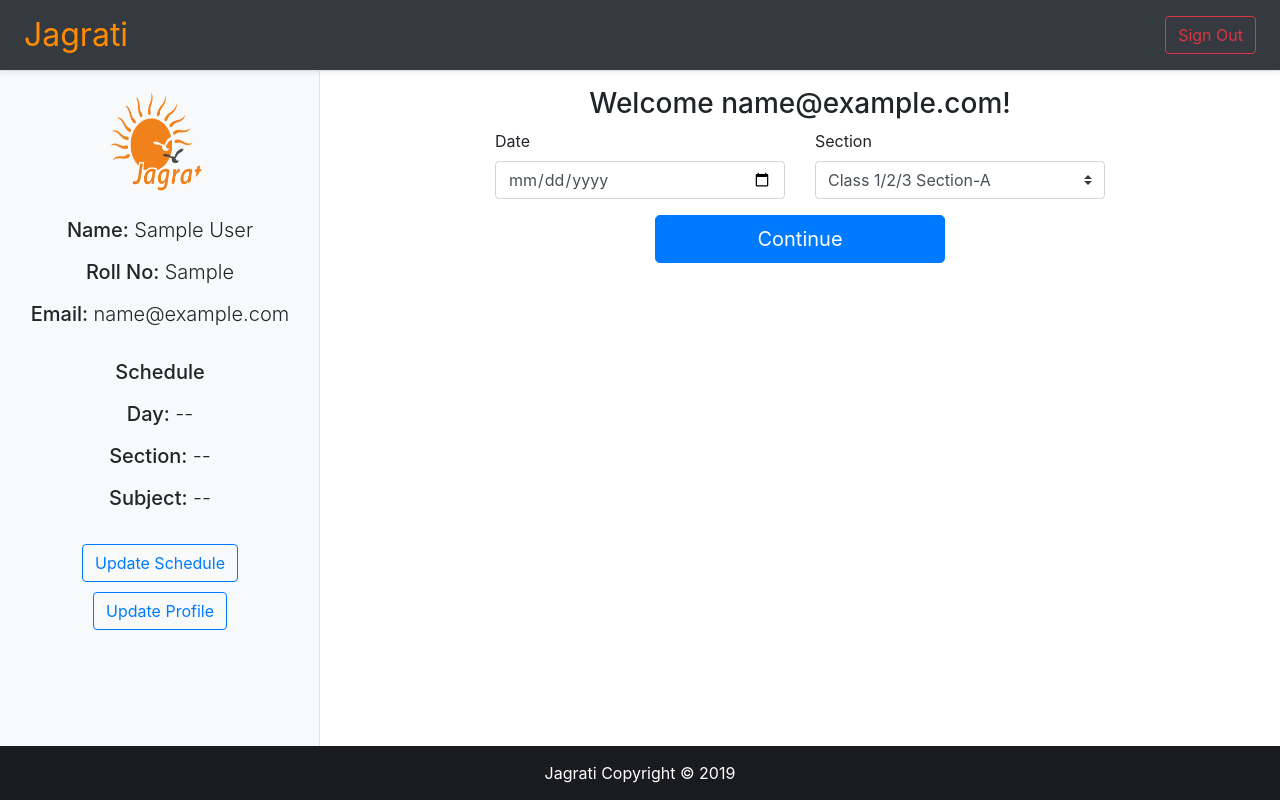
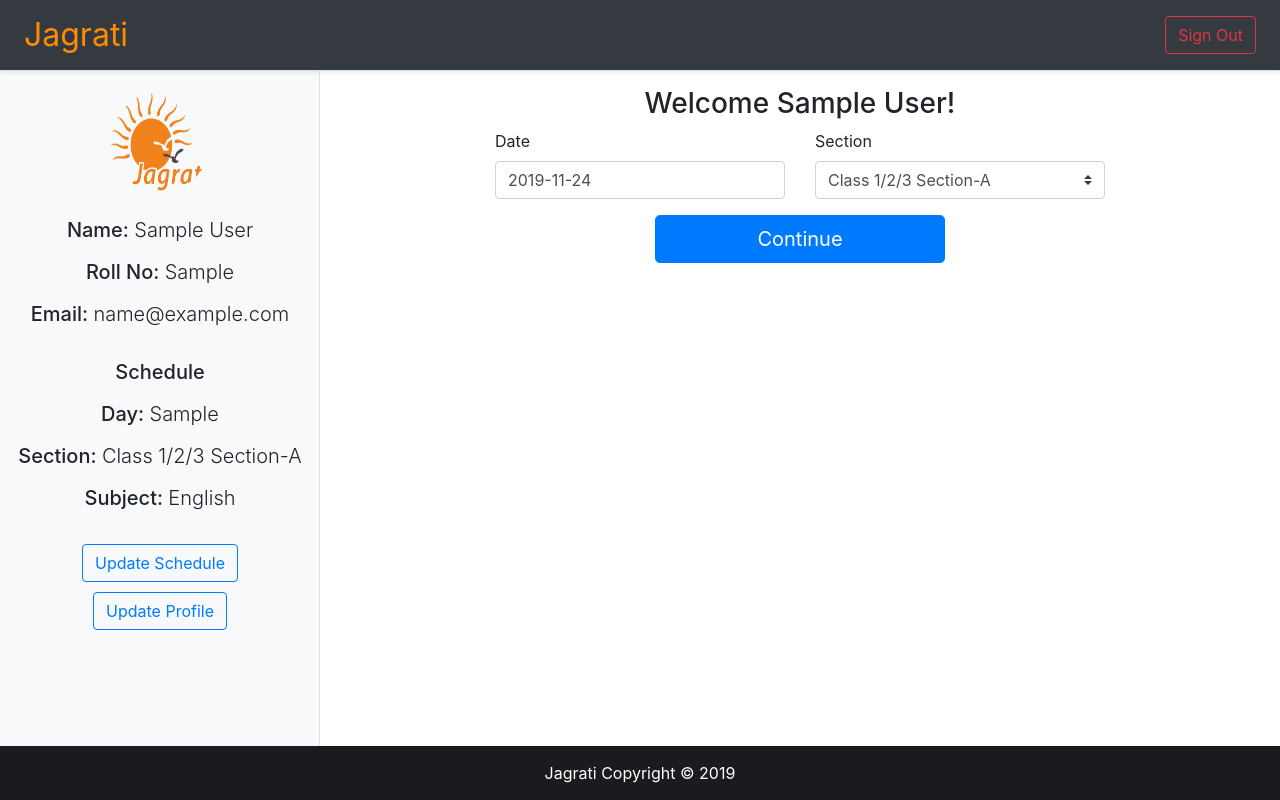
Before and after one commit to garg3133/JagratiWebApp, a Django app: page /dashboard/ in a window 1280 px wide. Run offline with Django 3.2, Linux system fonts and the light colour scheme; a user stored in the database is signed in; tables that the repository leaves empty hold one stand-in row (values such as "Sample post"); some libraries are stand-ins or nearby versions.

Commit message:
main dash completed

```diff
--- a/Jagrati/home/context_processors.py
+++ b/Jagrati/home/context_processors.py
@@ -7,7 +7,7 @@
 	Student_attended_on,
 	Calendar,
 	Schedule,
-	cw_hw,
+	Cw_hw,
 )
 
 def database_context(request):
--- a/Jagrati/home/views.py
+++ b/Jagrati/home/views.py
@@ -1,8 +1,18 @@
 from django.shortcuts import render, redirect
 from django.contrib.auth.decorators import login_required
-from .models import Volunteer, Schedule, Volunteer_schedule
+from .models import(
+	Volunteer,
+	Student,
+	Schedule,
+	Volunteer_schedule,
+	Student_schedule,
+	Cw_hw,
+	Calendar,
+	Volunteer_attended_on,
+	Student_attended_on,
+)
 from django.http import HttpResponse
-import datetime
+from datetime import datetime, date
 
 # Create your views here.
 def index(request):
@@ -19,10 +29,107 @@
 
 		if request.method == 'POST':
 			if request.POST.get('submit') == 'class-info':
+				class_info_date_str		= request.POST['class-info-date']
+				class_info_section		= request.POST['class-info-section']
+
+				class_info_date = datetime.strptime(class_info_date_str, '%Y-%m-%d').date()
+				class_info_day = class_info_date.strftime("%A")
+
+				calendar = Calendar.objects.filter(date = class_info_date)
+				if calendar.exists():
+					if calendar[0].class_scheduled is True:
+						schedule = Schedule.objects.filter(day = class_info_day, section = class_info_section)
+						if schedule.exists():
+							if class_info_date > date.today():
+								students_attended = "Not yet updated!"
+							else:
+								students_attended = Student_attended_on.objects.filter(date = calendar[0])
+								if class_info_date == date.today() and not students_attended.exists():
+									students_attended = "Not yet updated!"
+								elif not students_attended.exists():
+									students_attended = "No student present."
+							cw_hw = Cw_hw.objects.filter(date = class_info_date, section = schedule[0])
+							if cw_hw.exists():
+								context = {
+									'schedule' : schedule,
+									'students_attended' : students_attended,
+									'cw_hw' : cw_hw[0],
+									'selected_date' : class_info_date,
+									'selected_schedule' : class_info_section,
+									'choices': Schedule.SECTION,
+								}
+								return render(request, 'home/dashboard.html', context)
+							else:
+								context = {
+									'schedule' : schedule,
+									'students_attended' : students_attended,
+									'cw_hw' : {
+										'cw' : "Not yet updated!",
+										'hw' : "Not yet updated!",
+									},
+									'selected_date' : class_info_date,
+									'selected_schedule' : class_info_section,
+									'choices': Schedule.SECTION,
+								}
+								return render(request, 'home/dashboard.html', context)
+						else:
+							context = {
+								'no_schedule_found' : "yup!",
+								'selected_date' : class_info_date,
+								'selected_schedule' : class_info_section,
+								'choices': Schedule.SECTION,
+							}
+							return render(request, 'home/dashboard.html', context)  # The chosen section is not taught on the chosen day
+					else:
+						context = {
+							'calendar' : calendar[0],
+							'no_class_scheduled' : "haan",
+							'selected_date' : class_info_date,
+							'selected_schedule' : class_info_section,
+							'choices': Schedule.SECTION,
+						}
+						return render(request, 'home/dashboard.html', context)
+				else:
+					context = {
+						'no_class_found' : "bilkul_nhi",
+						'selected_date' : class_info_date,
+						'selected_schedule' : class_info_section,
+						'choices': Schedule.SECTION,
+					}
+					return render(request, 'home/dashboard.html', context)
+			elif request.POST.get('submit') == 'update-profile':
+				roll_no         = request.POST['roll_no']
+				first_name      = request.POST['first_name']
+				last_name       = request.POST['last_name']
+				gender          = request.POST['gender']
+				alt_email       = request.POST['alt_email']
+				batch           = request.POST['batch']
+				programme       = request.POST['programme']
+				street_address1 = request.POST['street_address1']
+				street_address2 = request.POST['street_address2']
+				pincode         = request.POST['pincode']
+				city            = request.POST['city']
+				state           = request.POST['state']
+				dob             = request.POST['dob']
+				contact_no      = request.POST['contact_no']
+
+				if roll_no:
+					if Volunteer.objects.get(email = request.user).roll_no != roll_no:
+						volun = Volunteer.objects.get(email = request.user)
+						volun.roll_no = roll_no
+						volun.save()
+					else:
+						update_error = "A volunteer with entered roll no. already exists."
+
+
 				return render(request, 'home/dashboard.html')
-
 		else:
-			return render(request, 'home/dashboard.html', {'choices': Schedule.SECTION})
+			context = {
+				'submitted' : "nopes",  # Nothing submitted if this variable exists
+				'choices': Schedule.SECTION,
+				'last_4_year': datetime.now().year - 4,
+			}
+			return render(request, 'home/dashboard.html', context)
 	return redirect('home')
 
 def volunteerInformation(request):
@@ -79,7 +186,7 @@
 			return redirect('dashboard')
 
 		return render(request, 'home/set_profile.html', {
-			'cur_year': datetime.datetime.now().year - 4,
+			'cur_year': datetime.now().year - 4,
 			# 'schedule': schedules,
 			})
 	else:
--- a/Jagrati/templates/home/dashboard.html
+++ b/Jagrati/templates/home/dashboard.html
@@ -134,180 +134,177 @@
 			</nav>
 
 			<div class="dash-main col-md-8 col-lg-9 mt-3">
-				<h3 class="text-center">Welcome {{user.email}}!</h3>
-				<form method="POST" class="needs-validation" novalidate>
+				<h3 class="text-center">Welcome {{volunteer.first_name}} {{volunteer.last_name}}!</h3>
+				<form method="POST">
 					{% csrf_token %}
 					<div class="row justify-content-center">
 						<div class="col-md-4 mb-3">
-							<label for="date">Date</label>
+							<label for="class-date">Date</label>
 							<!-- <input type="text" class="form-control" id="firstName" placeholder="" value="" required> -->
-							<input name="date" type="date" class="form-control" id="date" required>
-							<div class="invalid-feedback">
-								Plaese enter a valid date.
-							</div>
+							<input name="class-info-date" data-date-format="yyyy-mm-dd" id="class-date" class="form-control" required>
 						</div>
 						<div class="col-md-4 mb-3">
-							<label for="programme">Section</label>
-							<select name="programme" class="custom-select d-block w-100" id="programme" required>
-								<!-- <option value="bt">B.Tech</option>
-								<option value="mt">M.Tech</option>
-								<option value="phd">phD</option>
-								<option value="bd">B.Des</option>
-								<option value="md">M.Des</option> -->
+							<label for="class-section">Section</label>
+							<select name="class-info-section" class="custom-select d-block w-100" id="class-section" required>
 								{% for sec, display in choices %}
+									{% if sec == selected_schedule %}
+									<option value="{{sec}}" selected>{{display}}</option>
+									{% else %}
 									<option value="{{sec}}">{{display}}</option>
+									{% endif %}
 								{% endfor %}
 							</select>
-							<!-- <div class="invalid-feedback">
-								Zip code required.
-							</div> -->
 						</div>
 					</div>
 					<div class="row justify-content-center mb-4">
 						<div class="col-md-4">
-							<button name="class-info" class="btn btn-primary btn-lg btn-block" type="submit">Continue</button>
+							<button name="submit" value="class-info" class="btn btn-primary btn-lg btn-block" type="submit">Continue</button>
 						</div>
 					</div>
 				</form>
+
+				{% if not submitted %}
+					{% if no_class_found %}
+					<p class="text-center mt-4">The chosen day is not yet updated in the Calendar.</p>
+					{% elif no_class_scheduled %}
+					<p class="text-center mt-4">No class was scheduled on the chosen day.</p>
+					<p class="text-center">{{calendar.remark}}</p>
+					{% elif no_schedule_found %}
+					<p class="text-center mt-4">The chosen section is not taught on the chosen date.</p>
+					{% else %}
+					<div class="row justify-content-center mt-4">
+						<div class="col-md-5 col-lg-4 border rounded">
+							<h4 class="text-center mt-2">ClassWork</h4>
+							<hr>
+							<p><pre>{{cw_hw.cw}}</pre></p>
+						</div>
+						<div class="col-md-1"></div>
+						<div class="col-md-5 col-lg-4 border rounded">
+							<h4 class="text-center mt-2">HomeWork</h4>
+							<hr>
+							<p><pre>{{cw_hw.hw}}</pre></p>
+						</div>
+					</div>
+					<div class="row justify-content-center mt-4">
+						<div class="col-md-8 border rounded">
+							<h4 class="text-center mt-3">Students Present</h4>
+							<hr>
+							<p>
+								{% if students_attended.count %}
+									{% for stu_att in students_attended %}
+										<span class="text-monospace font-weight-lighter">{{stu_att.sid.first_name}} {{stu_att.sid.last_name}}</span>
+										<br>
+									{% endfor %}
+								{% else %}
+									<pre>{{students_attended}}</pre>
+								{% endif %}
+							</p>
+						</div>
+					</div>
+					{% endif %}
+				{% endif %}
 			</div>
 			<div class="dash-update d-none col-md-8 col-lg-9 mt-3">
 				<h3 class="text-center">Update Profile</h3>
 				<div class="row justify-content-center">
 					<div class="col-lg-8">
-						<form method="POST" class="needs-validation" novalidate>
+						<form method="POST">
 							{% csrf_token %}
 							<div class="row">
 								<div class="col-md-6 mb-3">
 									<label for="rollNo">Roll No.</label>
-									<input name="roll_no" type="number" class="form-control" id="rollNo" placeholder="{{volunteer.roll_no}}" value="" required>
-									<div class="invalid-feedback">
-										Valid Roll No. is required.
-									</div>
+									<input name="roll_no" type="number" class="form-control" id="rollNo" placeholder="{{volunteer.roll_no}}" value="">
 								</div>
 							</div>
 
 							<div class="row">
 								<div class="col-md-6 mb-3">
 									<label for="firstName">First name</label>
-									<input name="first_name" type="text" class="form-control" id="firstName" placeholder="{{volunteer.first_name}}" value="" required>
-									<div class="invalid-feedback">
-										Valid First Name is required.
-									</div>
+									<input name="first_name" type="text" class="form-control" id="firstName" placeholder="{{volunteer.first_name}}" value="">
 								</div>
 								<div class="col-md-6 mb-3">
 									<label for="lastName">Last name</label>
-									<input name="last_name" type="text" class="form-control" id="lastName" placeholder="{{volunteer.last_name}}" value="" required>
-									<div class="invalid-feedback">
-										Valid Last Name is required.
-									</div>
+									<input name="last_name" type="text" class="form-control" id="lastName" placeholder="{{volunteer.last_name}}" value="">
 								</div>
 							</div>
 
 							<div class="row">
 								<div class="col-md-4 mb-3">
 									<label for="gender">Gender</label>
-									<select name="gender" class="custom-select d-block w-100" id="gender" required>
+									<select name="gender" class="custom-select d-block w-100" id="gender">
 										<option value="M" {% if volunteer.gender == "M" %} selected {% endif %} >Male</option>
 										<option value="F" {% if volunteer.gender == "F" %} selected {% endif %} >Female</option>
 										<option value="O" {% if volunteer.gender == "O" %} selected {% endif %} >Other</option>
 									</select>
-									<!-- <div class="invalid-feedback">
-										Please select a valid country.
-									</div> -->
 								</div>
 								<div class="col-md-4 mb-3">
 									<label for="batch">Batch</label>
-									<select name="batch" class="custom-select d-block w-100" id="batch" required>
+									<select name="batch" class="custom-select d-block w-100" id="batch">
 										{% for i in '43210'|make_list %}
-										<option value={{cur_year|add:i}}>{{cur_year|add:i}}</option>
+											{% if volunteer.batch == last_4_year|add:i %}
+											<option value="{{last_4_year|add:i}}" selected>{{last_4_year|add:i}}</option>
+											{% else %}
+											<option value="{{last_4_year|add:i}}">{{last_4_year|add:i}}</option>
+											{% endif %}
 										{% endfor %}
 									</select>
-									<!-- <div class="invalid-feedback">
-										Please provide a valid state.
-									</div> -->
 								</div>
 								<div class="col-md-4 mb-3">
 									<label for="programme">Programme</label>
-									<select name="programme" class="custom-select d-block w-100" id="programme" required>
+									<select name="programme" class="custom-select d-block w-100" id="programme">
 										<option value="bt" {% if volunteer.programme == "bt" %} selected {% endif %} >B.Tech</option>
 										<option value="mt" {% if volunteer.programme == "mt" %} selected {% endif %} >M.Tech</option>
 										<option value="phd" {% if volunteer.programme == "phd" %} selected {% endif %} >phD</option>
 										<option value="bd" {% if volunteer.programme == "bd" %} selected {% endif %} >B.Des</option>
 										<option value="md" {% if volunteer.programme == "md" %} selected {% endif %} >M.Des</option>
 									</select>
-									<!-- <div class="invalid-feedback">
-										Zip code required.
-									</div> -->
 								</div>
 							</div>
 
 							<div class="row">
 								<div class="col-md-4 mb-3">
 									<label for="dob">Date of Birth</label>
-									<!-- <input type="text" class="form-control" id="firstName" placeholder="" value="" required> -->
-									<!-- <input name="dob" type="date" class="form-control" id="dob" required> -->
-									<input name="dob" data-date-format="yyyy-mm-dd" id="dob" class="form-control" required>
-									<div class="invalid-feedback">
-										Plaese enter a valid date.
-									</div>
+									<input name="dob" data-date-format="yyyy-mm-dd" id="dob" class="form-control">
 								</div>
 								<div class="col-md-8 mb-3">
 									<label for="contactNo">Contact No.</label>
-									<input name="contact_no" type="number" class="form-control" id="contactNo" placeholder="" value="" required>
-									<div class="invalid-feedback">
-										Valid Contact No. is required.
-									</div>
+									<input name="contact_no" type="number" class="form-control" id="contactNo" placeholder="{{volunteer.contact_no}}" value="">
 								</div>
 							</div>
 
 							<div class="mb-3">
 								<label for="altemail">Alternate Email <span class="text-muted">(Optional)</span></label>
-								<input name="alt_email" type="email" class="form-control" id="altemail" placeholder="you@example.com">
-								<!-- <div class="invalid-feedback">
-									Please enter a valid email address for shipping updates.
-								</div> -->
+								<input name="alt_email" type="email" class="form-control" id="altemail" placeholder="{{volunteer.alt_email}}">
 							</div>
 
 							<div class="mb-3">
 								<label for="address">Address</label>
-								<input name="street_address1" type="text" class="form-control" id="address" placeholder="1234 Main St" required>
-								<div class="invalid-feedback">
-									Please enter your shipping address.
-								</div>
+								<input name="street_address1" type="text" class="form-control" id="address" placeholder="{{volunteer.street_address1}}">
 							</div>
 
 							<div class="mb-3">
 								<label for="address2">Address 2 <span class="text-muted">(Optional)</span></label>
-								<input name="street_address2" type="text" class="form-control" id="address2" placeholder="Apartment or suite">
+								<input name="street_address2" type="text" class="form-control" id="address2" placeholder="{{volunteer.street_address2}}">
 							</div>
 
 							<div class="row">
 								<div class="col-md-5 mb-3">
 								<label for="city">City</label>
-								<input name="city" type="text" class="form-control" id="city" placeholder="" value="" required>
-								<div class="invalid-feedback">
-									Please enter a valid city.
-								</div>
+								<input name="city" type="text" class="form-control" id="city" placeholder="{{volunteer.city}}" value="">
 								</div>
 								<div class="col-md-4 mb-3">
 								<label for="state">State</label>
-								<input name="state" type="text" class="form-control" id="state" placeholder="" value="" required>
-								<div class="invalid-feedback">
-									Please provide a valid state.
-								</div>
+								<input name="state" type="text" class="form-control" id="state" placeholder="{{volunteer.state}}" value="">
 								</div>
 								<div class="col-md-3 mb-3">
 								<label for="pinCode">PIN Code</label>
-								<input name="pincode" type="number" class="form-control" id="pinCode" placeholder="" required>
-								<div class="invalid-feedback">
-									PIN code required.
-								</div>
+								<input name="pincode" type="number" class="form-control" id="pinCode" placeholder="{{volunteer.pincode}}">
 								</div>
 							</div>
 							<hr class="mb-4">
 							<div class="row justify-content-center mb-4">
 								<div class="col-md-6">
-									<button type="submit" class="btn btn-primary btn-lg btn-block" type="submit">Continue</button>
+									<button name="submit" value="update-profile" class="btn btn-primary btn-lg btn-block" type="submit">Update</button>
 								</div>
 							</div>
 						</form>
@@ -315,8 +312,9 @@
 				</div>
 			</div>
 
+			<input type="hidden" id="extra-info-1" value="{{ selected_date|date:'Y-m-d' }}">
+			<div class="col-md-8 col-lg-9" style="height: 54px;"></div>
 
-			<div class="col-md-8 col-lg-9" style="height: 54px;"></div>
 
 		</div>
 	</div>
@@ -359,6 +357,20 @@
 	}())
 </script>
 
+<!-- Script for Main Dashboard Date Picker -->
+<script type="text/javascript">
+	$('#class-date').datepicker({
+		weekStart: 1,
+		autoclose: true,
+		todayHighlight: true,
+	});
+	if(document.getElementById("extra-info-1").value.length>0)
+		$('#class-date').datepicker("setDate", "{{ selected_date|date:'Y-m-d' }}");
+	else
+		$('#class-date').datepicker("setDate", new Date());
+
+</script>
+
 <!-- Script for Date Pickers -->
 <script type="text/javascript">
 	$('#dob').datepicker({
@@ -366,7 +378,7 @@
 		autoclose: true,
 		todayHighlight: true,
 	});
-	$('#dob').datepicker("setDate", "{{ volunteer.dob|date:'yyyy-m-d' }}");
+	$('#dob').datepicker("setDate", "{{ volunteer.dob|date:'Y-m-d' }}");
 </script>
 
 
--- a/Jagrati/templates/home/set_profile.html
+++ b/Jagrati/templates/home/set_profile.html
@@ -70,7 +70,7 @@
 						<label for="batch">Batch</label>
 						<select name="batch" class="custom-select d-block w-100" id="batch" required>
 							{% for i in '43210'|make_list %}
-							<option value={{cur_year|add:i}}>{{cur_year|add:i}}</option>
+							<option value="{{cur_year|add:i}}">{{cur_year|add:i}}</option>
 							{% endfor %}
 						</select>
 						<!-- <div class="invalid-feedback">
```
Also changed, not shown: Jagrati/home/admin.py (+10 -2 lines), Jagrati/home/models.py (+20 -7 lines), Jagrati/accounts/migrations/0001_initial.py, Jagrati/home/migrations/0001_initial.py.
